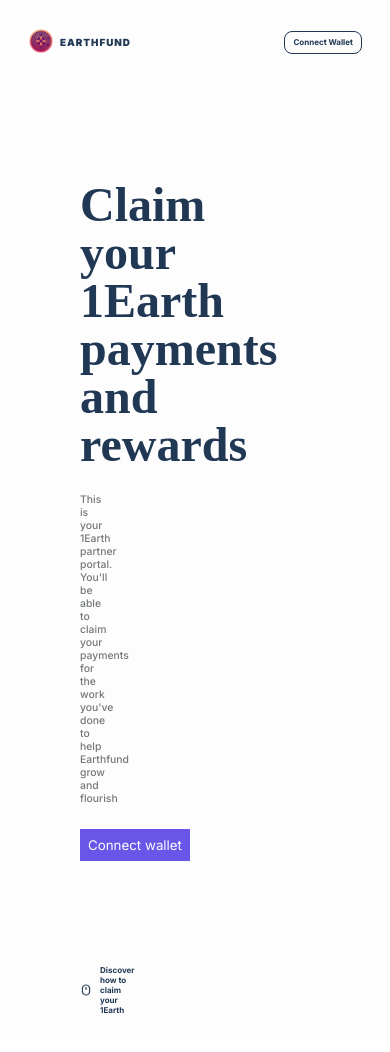
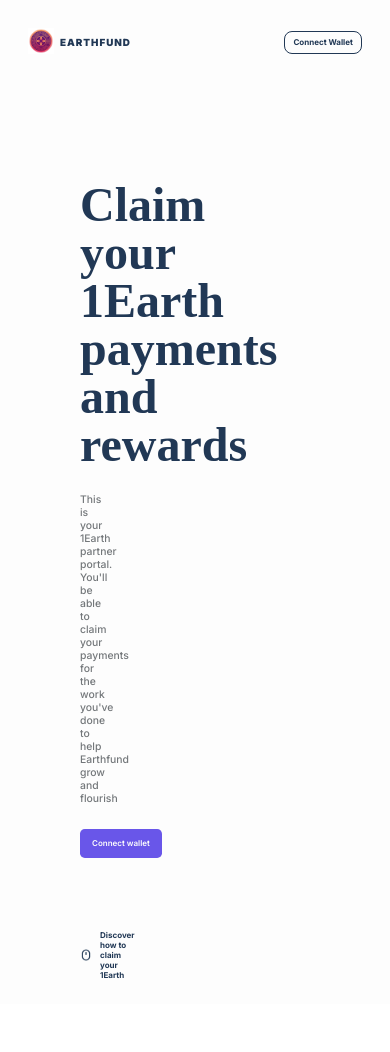
Before and after one commit to benessilfie/EarthFund-Clone, a plain HTML site: page index.html in a window 390 px wide. Drawn offline with Linux system fonts and the light colour scheme.

Commit message:
update CSS

```diff
--- a/CSS/main.scss
+++ b/CSS/main.scss
@@ -69,12 +69,15 @@
       outline: none;
       border: none;
       color: #fdfdfd;
-      padding: 0.5rem;
+      padding: 0.6rem 0.75rem;
+      font-size: 0.5rem;
+      font-weight: 600;
+      border-radius: 0.3rem;
       background: #6956e9;
     }
 
     .hero--scroll {
-      margin-top: 5rem;
+      margin-top: 3rem;
       display: flex;
       align-items: center;
 
@@ -92,3 +95,52 @@
     }
   }
 }
+
+@media (max-width: 600px) {
+  body {
+    section .hero--section {
+      h1 {
+        // font-family: "Poppins";
+        font-size: 0.5rem;
+        color: #213855;
+        // line-height: 3rem;
+      }
+
+      //       p {
+      //         //   margin: 1.5rem 58rem 1.5rem 0;
+      //         font-size: 0.65rem;
+      //         font-weight: 500;
+      //         color: #73777a;
+      //       }
+
+      //       button {
+      //         outline: none;
+      //         border: none;
+      //         color: #fdfdfd;
+      //         padding: 0.6rem 0.75rem;
+      //         font-size: 0.5rem;
+      //         font-weight: 600;
+      //         border-radius: 0.3rem;
+      //         background: #6956e9;
+      //       }
+
+      //       .hero--scroll {
+      //         margin-top: 5rem;
+      //         display: flex;
+      //         align-items: center;
+
+      //         img {
+      //           margin-right: 0.5rem;
+      //           width: 0.75rem;
+      //           height: 0.75rem;
+      //         }
+
+      //         p {
+      //           color: #213855;
+      //           font-size: 0.5rem;
+      //           font-weight: 700;
+      //         }
+      //       }
+    }
+  }
+}
```
Also changed, not shown: CSS/main.css, 1 other file.
